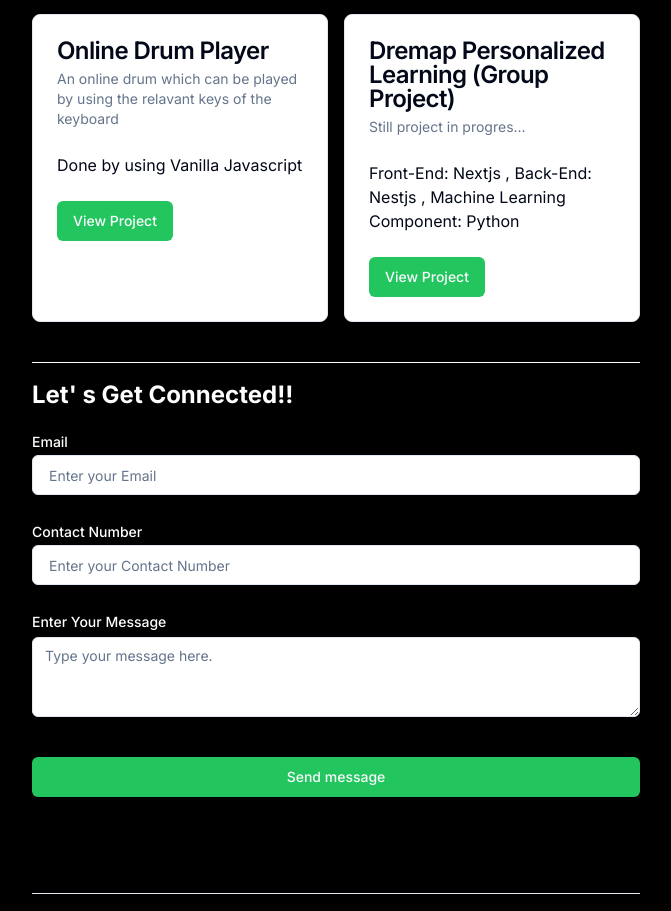
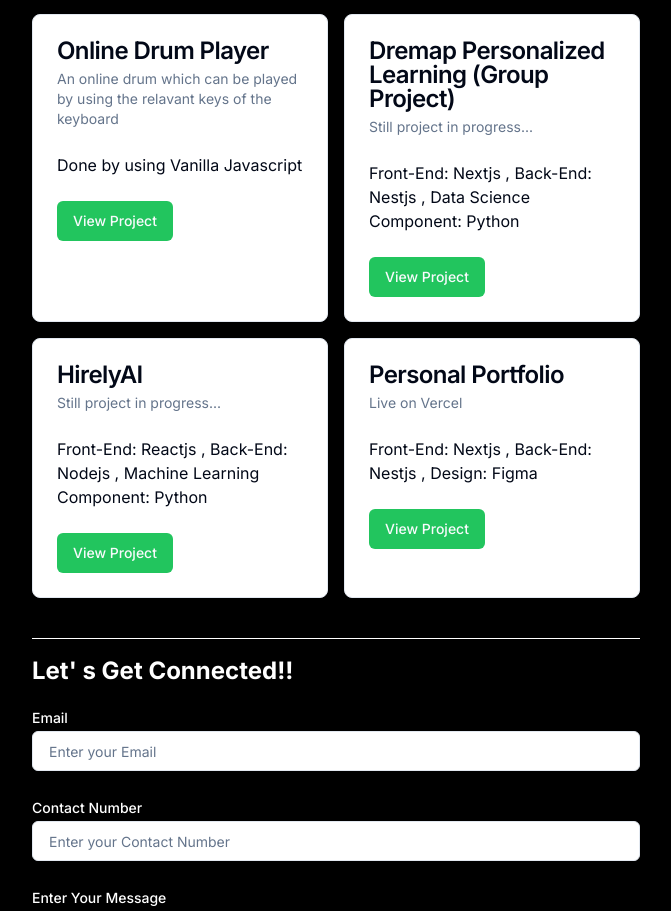
Before and after one commit to GlenPerera/Portfolio, a Next.js app: page / in a window 1280 px wide. Shown: the part 938-1849 px from the top of the page, without its empty margins (304-975 px from the left). Built offline with nearby package versions, Linux system fonts and the light colour scheme.

Commit message:
Updated cards

```diff
--- a/src/app/Projects/page.tsx
+++ b/src/app/Projects/page.tsx
@@ -16,24 +16,41 @@ const projects = () => {
       Description:
         "A system developed to the user to buy items such that the manager of the company can add the items to the system.",
       Language: "Done by using Java, Java Swing",
+      Link: "https://github.com/jumangl/Online-Shopping-System",
     },
     {
       Title: "Online House Rental Sytem",
       Description:
         "A system developed to the customer to search properties available for sale, add to favourites and remove from favourites and advanced search using react tabs.",
       Language: "Done by using React",
+      Link: "https://github.com/jumangl/Rightmove-House-for-Sale",
     },
     {
       Title: "Online Drum Player",
       Description:
         "An online drum which can be played by using the relavant keys of the keyboard",
       Language: "Done by using Vanilla Javascript",
+      Link: "https://github.com/jumangl/Drum_Challenge",
     },
     {
       Title: "Dremap Personalized Learning (Group Project)",
-      Description: "Still project in progres...",
+      Description: "Still project in progress...",
       Language:
-        "Front-End: Nextjs\n, Back-End: Nestjs\n, Machine Learning Component: Python",
+        "Front-End: Nextjs\n, Back-End: Nestjs\n, Data Science Component: Python",
+      Link: "https://github.com/SDGP-CS-64-DreMap",
+    },
+    {
+      Title: "HirelyAI",
+      Description: "Still project in progress...",
+      Language:
+        "Front-End: Reactjs\n, Back-End: Nodejs\n, Machine Learning Component: Python",
+      Link: "",
+    },
+    {
+      Title: "Personal Portfolio",
+      Description: "Live on Vercel",
+      Language: "Front-End: Nextjs\n, Back-End: Nestjs\n, Design: Figma",
+      Link: "glendev.vercel.app",
     },
   ];
   return (
@@ -56,7 +73,7 @@ const projects = () => {
                 </CardContent>
                 <CardFooter>
                   <Button className="bg: bg-green-500 hover:bg-[green]">
-                    <Link href="/login">View Project</Link>
+                    <Link href={project.Link}>View Project</Link>
                   </Button>
                 </CardFooter>
               </Card>
```
